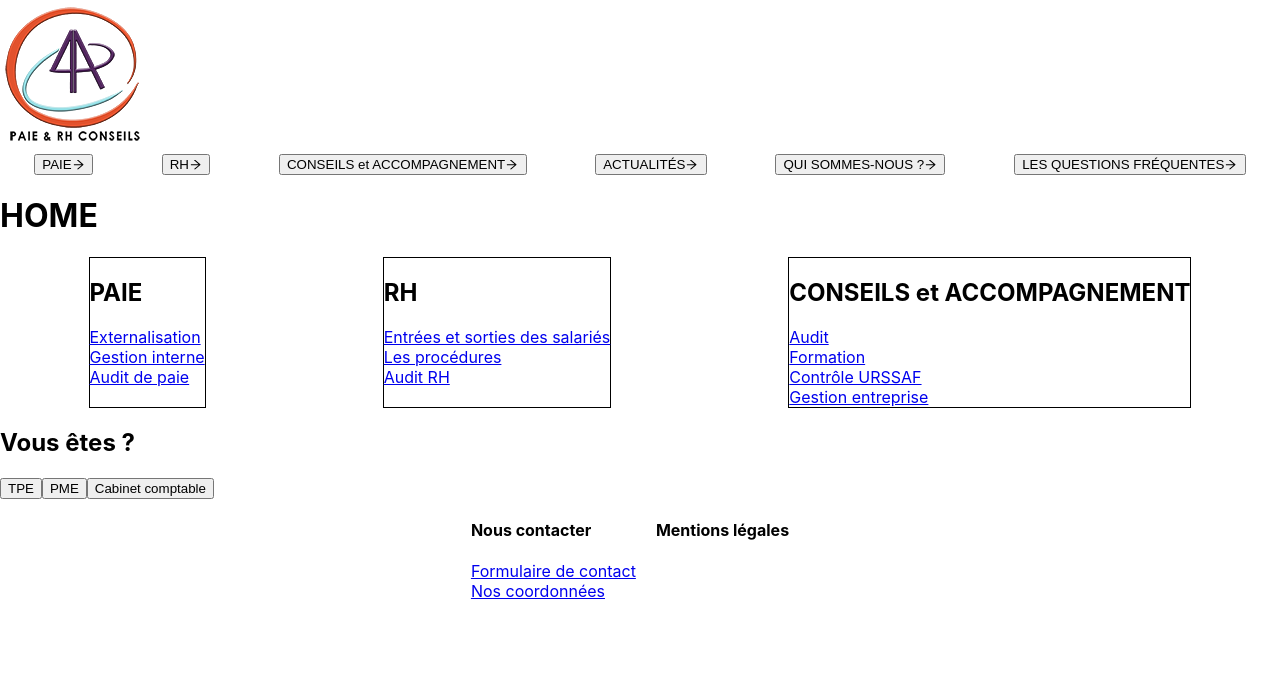
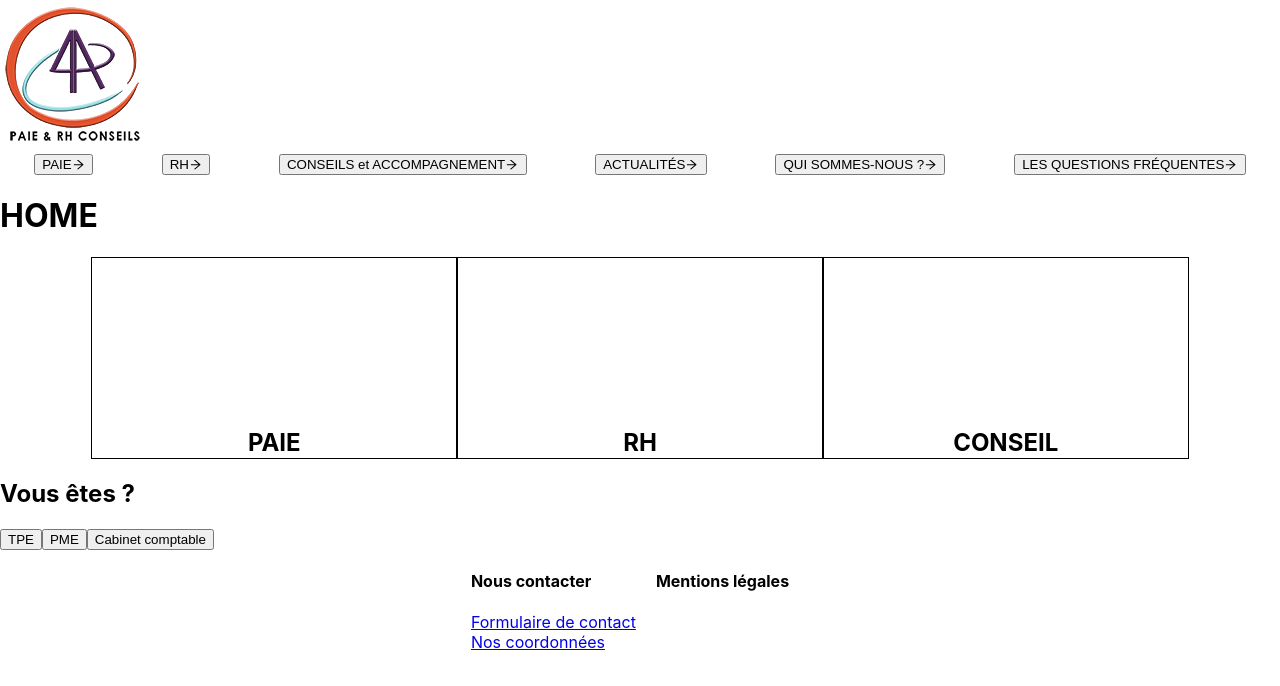
Before and after one commit to polnt/4a-webapp, a React (Create React App) app: page / in a window 1280 px wide. Shown: the top 686 px of the page. Built offline with nearby package versions, Linux system fonts and the light colour scheme.

Commit message:
home CTA wip

```diff
--- /dev/null
+++ b/src/components/Contact/Contact.jsx
@@ -0,0 +1,40 @@
+import React from "react";
+
+import ContactForm from "./elements/Form";
+
+const Contact = () => {
+  return (
+    <div
+      style={{
+        display: "flex",
+        flexDirection: "column",
+        alignItems: "center",
+      }}
+    >
+      <h2>CONTACT</h2>
+      <div
+        style={{
+          display: "grid",
+          gridTemplateColumns: "1fr repeat(2, 6fr) 1fr",
+          gridTemplateRow: "2fr",
+          width: "100%",
+        }}
+      >
+        <div
+          style={{
+            display: "flex",
+            flexDirection: "column",
+            alignItems: "center",
+            gridColumnStart: 2,
+          }}
+        >
+          <h3>Coordonnées</h3>
+          <p>???</p>
+        </div>
+        <ContactForm />
+      </div>
+    </div>
+  );
+};
+
+export default Contact;
--- a/src/components/Contact/elements/Form.jsx
+++ b/src/components/Contact/elements/Form.jsx
@@ -9,53 +9,68 @@ const Form = () => {
     description: "",
   });
 
+  const labelStyle = {
+    display: "flex",
+    flexDirection: "column",
+    alignItems: "flex-start",
+  };
+
   const handleChange = (event) => {
     setFormData({ ...formData, [event.target.name]: event.target.value });
   };
+
   return (
-    <form>
-      <label htmlFor="lastname">
-        Nom :
-        <inupt
+    <form
+      style={{
+        display: "flex",
+        flexDirection: "column",
+        // alignItems: "center",
+      }}
+    >
+      <h3>Nous contacter</h3>
+      <label htmlFor="lastname" style={labelStyle}>
+        Nom
+        <input
           type="text"
           name="lastname"
           value={formData.lastname}
           onChange={handleChange}
         />
       </label>
-      <label htmlFor="firstname">
-        Prénom :
-        <inupt
+      <label htmlFor="firstname" style={labelStyle}>
+        Prénom
+        <input
           type="text"
           name="firstname"
           value={formData.firstname}
           onChange={handleChange}
         />
       </label>
-      <label htmlFor="email">
-        Email :
-        <inupt
+      <label htmlFor="email" style={labelStyle}>
+        Email
+        <input
           type="email"
           name="email"
           value={formData.email}
           onChange={handleChange}
         />
       </label>
-      <label htmlFor="phone">
-        Téléphone :
-        <inupt
+      <label htmlFor="phone" style={labelStyle}>
+        Téléphone
+        <input
           type="text"
           name="phone"
           value={formData.phone}
           onChange={handleChange}
         />
       </label>
-      <label htmlFor="description">
-        Votre message :
+      <label htmlFor="description" style={labelStyle}>
+        Votre message
         <textarea
           name="description"
           value={formData.description}
           onChange={handleChange}
+          style={{ width: "500px", height: "200px", resize: "none" }}
         />
       </label>
     </form>
--- a/src/components/Footer/data.js
+++ b/src/components/Footer/data.js
@@ -3,8 +3,8 @@ export const footerData = [
     id: "contact",
     title: "Nous contacter",
     children: [
-      { id: "form", title: "Formulaire de contact", path: "/" },
-      { id: "info", title: "Nos coordonnées", path: "/" },
+      { id: "form", title: "Formulaire de contact", path: "/contact" },
+      { id: "info", title: "Nos coordonnées", path: "/contact" },
     ],
   },
   {
--- a/src/components/Home/Home.jsx
+++ b/src/components/Home/Home.jsx
@@ -1,52 +1,21 @@
 import React from "react";
 
-import { NavLink } from "react-router-dom";
-
 import YouAre from "./elements/YouAre";
-
-import { navData } from "../NavBar/data";
+import CTA from "./elements/CTA";
 
 const Home = () => {
   return (
     <div>
       <h1>HOME</h1>
-      <div style={{ display: "flex", justifyContent: "space-around" }}>
-        <div
-          style={{
-            display: "flex",
-            flexDirection: "column",
-            border: "1px solid black",
-          }}
-        >
-          <h2>PAIE</h2>
-          {navData[0].children?.map((item) => (
-            <NavLink to={item.path}>{item.title}</NavLink>
-          ))}
-        </div>
-        <div
-          style={{
-            display: "flex",
-            flexDirection: "column",
-            border: "1px solid black",
-          }}
-        >
-          <h2>RH</h2>
-          {navData[1].children?.map((item) => (
-            <NavLink to={item.path}>{item.title}</NavLink>
-          ))}
-        </div>
-        <div
-          style={{
-            display: "flex",
-            flexDirection: "column",
-            border: "1px solid black",
-          }}
-        >
-          <h2>CONSEILS et ACCOMPAGNEMENT</h2>
-          {navData[2].children?.map((item) => (
-            <NavLink to={item.path}>{item.title}</NavLink>
-          ))}
-        </div>
+      <div
+        style={
+          {
+            // display: "flex",
+            // justifyContent: "center",
+          }
+        }
+      >
+        <CTA />
       </div>
       <div
         style={{
--- /dev/null
+++ b/src/components/Home/elements/CTA.jsx
@@ -0,0 +1,191 @@
+import React, { useLayoutEffect, useState } from "react";
+import { NavLink } from "react-router-dom";
+
+import { navData } from "../../NavBar/data";
+
+const CTA = () => {
+  const [toggle, setToggle] = useState({
+    pay: false,
+    hr: false,
+    advice: false,
+  });
+  const [containerStyle, setContainerStyle] = useState({
+    display: "grid",
+    gridTemplateColumns: "1fr repeat(3, 4fr) 1fr",
+    gridTemplateRow: "1fr",
+  });
+
+  const cardStyle = {
+    border: "1px solid black",
+    height: "200px",
+    position: "relative",
+  };
+
+  const hidedMenuStyle = {
+    position: "absolute",
+    display: "flex",
+    flexDirection: "column",
+    alignItems: "center",
+    top: 150,
+    width: "100%",
+  };
+
+  const showMenuStyle = {
+    top: 0,
+    left: 0,
+    bottom: 0,
+    backgroundImage:
+      "linear-gradient(to bottom, rgba(0, 0, 0, 0) 6%, rgba(0, 0, 0, 0.77))",
+    transition: "top 0.25s ease",
+  };
+
+  const navLinkMenuStyle = {
+    display: "flex",
+    flexDirection: "column",
+    alignItems: "start",
+  };
+
+  const navLinkStyle = {
+    textDecoration: "none",
+    color: "white",
+  };
+
+  useLayoutEffect(() => {
+    switch (true) {
+      case toggle.pay:
+        setContainerStyle({
+          ...containerStyle,
+          gridTemplateColumns: "1fr 6fr 3fr 3fr 1fr",
+        });
+        break;
+      case toggle.hr:
+        setContainerStyle({
+          ...containerStyle,
+          gridTemplateColumns: "1fr 3fr 6fr 3fr 1fr",
+        });
+        break;
+      case toggle.advice:
+        setContainerStyle({
+          ...containerStyle,
+          gridTemplateColumns: "1fr 3fr 3fr 6fr 1fr",
+        });
+        break;
+      default:
+        setContainerStyle({
+          display: "grid",
+          gridTemplateColumns: "1fr repeat(3, 4fr) 1fr",
+          gridTemplateRow: "1fr",
+        });
+        break;
+    }
+  }, [toggle]);
+
+  return (
+    <div
+      style={containerStyle}
+      onMouseLeave={() =>
+        setToggle({
+          pay: false,
+          hr: false,
+          advice: false,
+        })
+      }
+    >
+      <div
+        style={{ ...cardStyle, gridColumnStart: "2" }}
+        onMouseEnter={() =>
+          setToggle({
+            pay: true,
+            hr: false,
+            advice: false,
+          })
+        }
+      >
+        <div
+          style={
+            toggle.pay
+              ? {
+                  ...hidedMenuStyle,
+                  ...showMenuStyle,
+                }
+              : hidedMenuStyle
+          }
+        >
+          <h2>PAIE</h2>
+          <div style={navLinkMenuStyle}>
+            {toggle.pay &&
+              navData[0].children?.map((item) => (
+                <NavLink to={item.path} style={navLinkStyle}>
+                  {item.title}
+                </NavLink>
+              ))}
+          </div>
+        </div>
+      </div>
+      <div
+        style={cardStyle}
+        onMouseEnter={() =>
+          setToggle({
+            pay: false,
+            hr: true,
+            advice: false,
+          })
+        }
+      >
+        <div
+          style={
+            toggle.hr
+              ? {
+                  ...hidedMenuStyle,
+                  ...showMenuStyle,
+                }
+              : hidedMenuStyle
+          }
+        >
+          <h2>RH</h2>
+          <div style={navLinkMenuStyle}>
+            {toggle.hr &&
+              navData[1].children?.map((item) => (
+                <NavLink to={item.path} style={navLinkStyle}>
+                  {item.title}
+                </NavLink>
+              ))}
+          </div>
+        </div>
+      </div>
+      <div
+        style={cardStyle}
+        onMouseEnter={() =>
+          setToggle({
+            pay: false,
+            hr: false,
+            advice: true,
+          })
+        }
+      >
+        <div
+          style={
+            toggle.advice
+              ? {
+                  ...hidedMenuStyle,
+                  ...showMenuStyle,
+                }
+              : hidedMenuStyle
+          }
+        >
+          <h2>CONSEIL</h2>
+          <div style={navLinkMenuStyle}>
+            {toggle.advice &&
+              navData[2].children?.map((item) => (
+                <NavLink to={item.path} style={navLinkStyle}>
+                  {item.title}
+                </NavLink>
+              ))}
+          </div>
+        </div>
+      </div>
+    </div>
+  );
+};
+
+export default CTA;
--- a/src/components/Router.jsx
+++ b/src/components/Router.jsx
@@ -17,6 +17,9 @@ import HrAudit from "./HR/Audit";
 // ABOUT
 import About from "./About/About";
 
+// CONTACT
+import Contact from "./Contact/Contact";
+
 const Router = () => {
   return (
     <Switch>
@@ -28,6 +31,7 @@ const Router = () => {
       <Route path="/rh/procedures" component={Procedure} />
       <Route path="/rh/audit" component={HrAudit} />
       <Route path="/qui-sommes-nous" component={About} />
+      <Route path="/contact" component={Contact} />
     </Switch>
   );
 };
```
